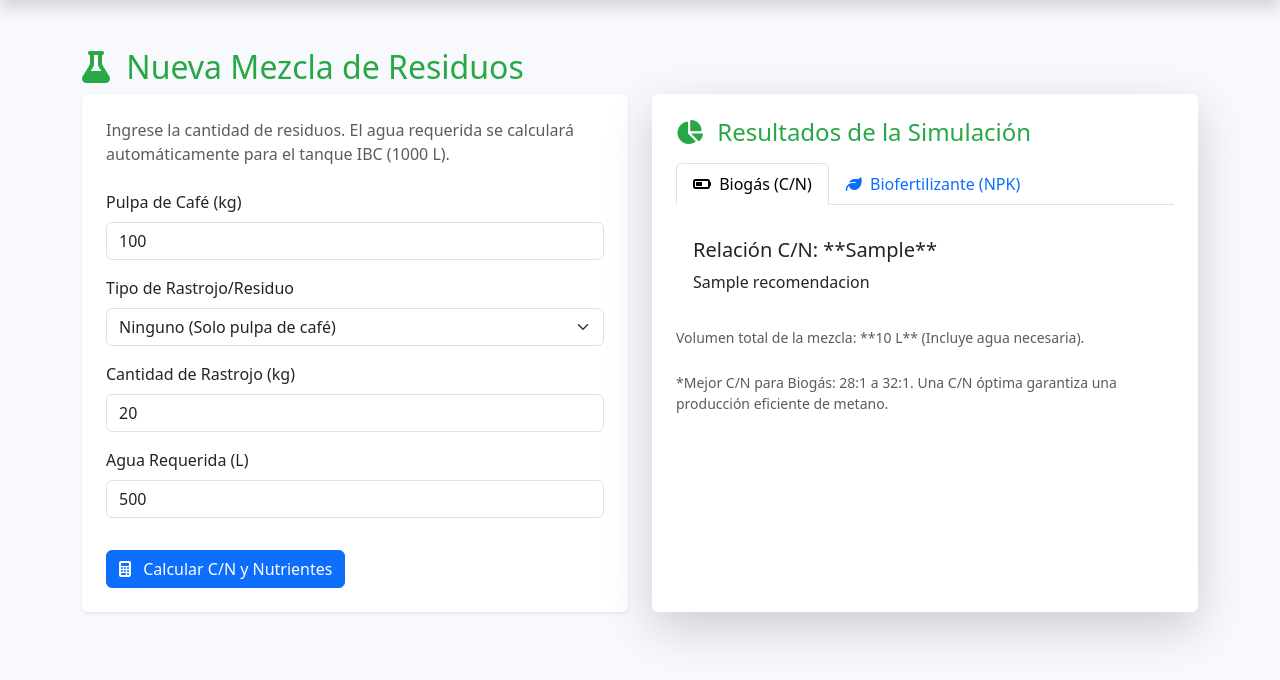
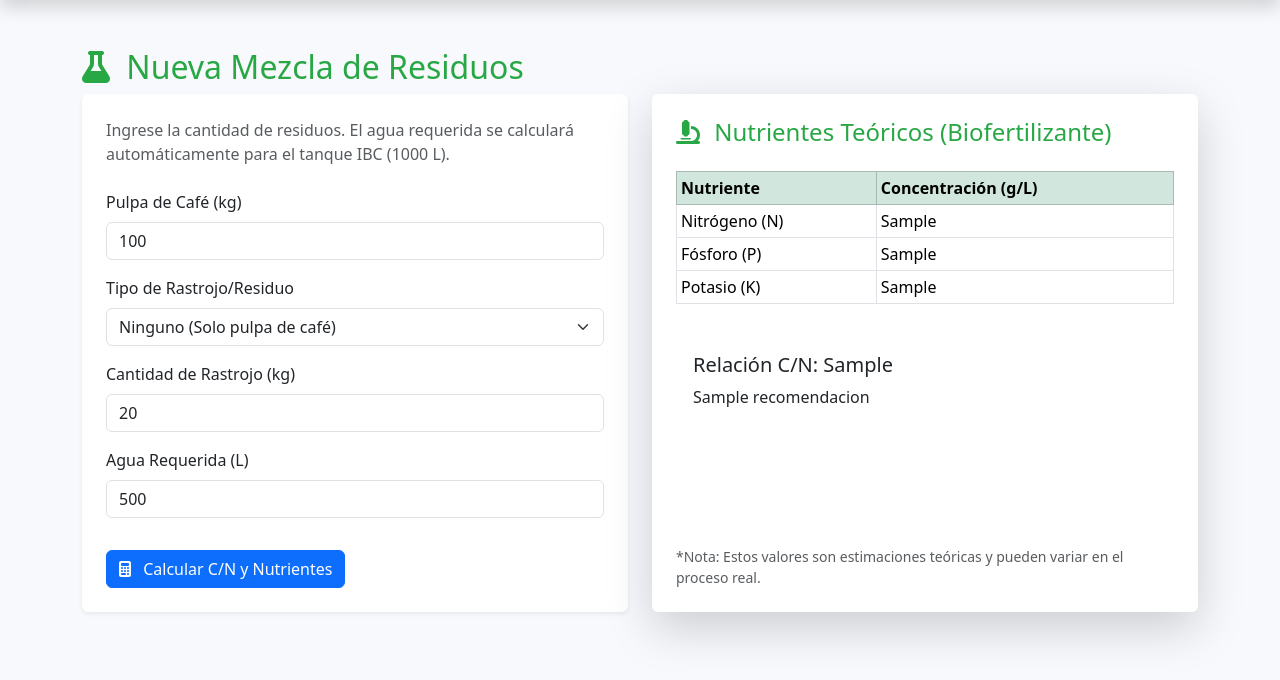
Before and after one commit to RommelVargas/Bigestor, a Django app: template gestion/templates/gestion/nueva_mezcla.html in a window 1280 px wide. Shown: the part 56-736 px from the top of the page. Run offline with Django 5.2, Linux system fonts and the light colour scheme; tables that the repository leaves empty hold one stand-in row (values such as "Sample post"); the template is opened without the code that fills it: values that come from a table or form of the project are taken from there, most other values are stand-ins (such as "Sample title", 1, 10 or a date in 2020).

Commit message:
si funciona no lo toques

```diff
--- a/gestion/templates/gestion/nueva_mezcla.html
+++ b/gestion/templates/gestion/nueva_mezcla.html
@@ -35,47 +35,12 @@
     <div class="col-md-6">
         <div class="p-4 rounded shadow-lg h-100 d-flex flex-column bg-white">
 
-            <h4 class="mb-3 text-green"><i class="fas fa-chart-pie me-2"></i> Resultados de la Simulación</h4>
-
-            <ul class="nav nav-tabs" id="mezclaTabs" role="tablist">
-                <li class="nav-item" role="presentation">
-                    <button class="nav-link active" id="biogas-tab" data-bs-toggle="tab" data-bs-target="#biogas" type="button" role="tab" aria-controls="biogas" aria-selected="true">
-                        <i class="fas fa-battery-half me-1"></i> Biogás (C/N)
-                    </button>
-                </li>
-                <li class="nav-item" role="presentation">
-                    <button class="nav-link" id="nutrientes-tab" data-bs-toggle="tab" data-bs-target="#nutrientes" type="button" role="tab" aria-controls="nutrientes" aria-selected="false">
-                        <i class="fas fa-leaf me-1"></i> Biofertilizante (NPK)
-                    </button>
-                </li>
-            </ul>
-
-            <div class="tab-content pt-3 flex-grow-1">
-
-                <div class="tab-pane fade show active" id="biogas" role="tabpanel" aria-labelledby="biogas-tab">
-
-                    <div class="alert alert-{{ resultado.biogas.alerta }}">
-                        <h5 class="alert-heading">Relación C/N: **{{ resultado.biogas.cn }}**</h5>
-                        <p class="mb-0">{{ resultado.biogas.recomendacion }}</p>
-                    </div>
-
-                    <p class="text-muted small mt-2">
-                        Volumen total de la mezcla: **{{ resultado.biogas.volumen_total }} L** (Incluye agua necesaria).
-                    </p>
-
-                    <p class="small text-muted mt-4 mb-0">
-                        *Mejor C/N para Biogás: 28:1 a 32:1. Una C/N óptima garantiza una producción eficiente de metano.
-                    </p>
-                </div>
-
-                <div class="tab-pane fade" id="nutrientes" role="tabpanel" aria-labelledby="nutrientes-tab">
-                    <p class="text-green fw-bold">Estimación de la calidad del Biofertilizante (Digestato):</p>
-
+            <h4 class="text-green"><i class="fas fa-microscope me-2"></i> Nutrientes Teóricos (Biofertilizante)</h4>
             <table class="table table-sm table-bordered mt-3">
                 <thead>
                     <tr class="table-success">
                         <th>Nutriente</th>
-                                <th>Concentración Teórica (g/L)</th>
+                        <th>Concentración (g/L)</th>
                     </tr>
                 </thead>
                 <tbody>
@@ -94,12 +59,14 @@
                 </tbody>
             </table>
 
-                    <p class="small text-muted mt-auto mb-0">
-                        *Nota: Estos valores son estimaciones teóricas y pueden variar en el proceso real. Se asume un 80% de conservación de Nitrógeno.
-                    </p>
+            <div class="alert alert-{{ resultado.alerta }} mt-3">
+                <h5 class="alert-heading">Relación C/N: {{ resultado.cn }}</h5>
+                <p class="mb-0">{{ resultado.recomendacion }}</p>
             </div>
 
-            </div>
+            <p class="small text-muted mt-auto mb-0">
+                *Nota: Estos valores son estimaciones teóricas y pueden variar en el proceso real.
+            </p>
 
         </div>
     </div>
```
Lines whose indentation alone changed are shown as unchanged.
